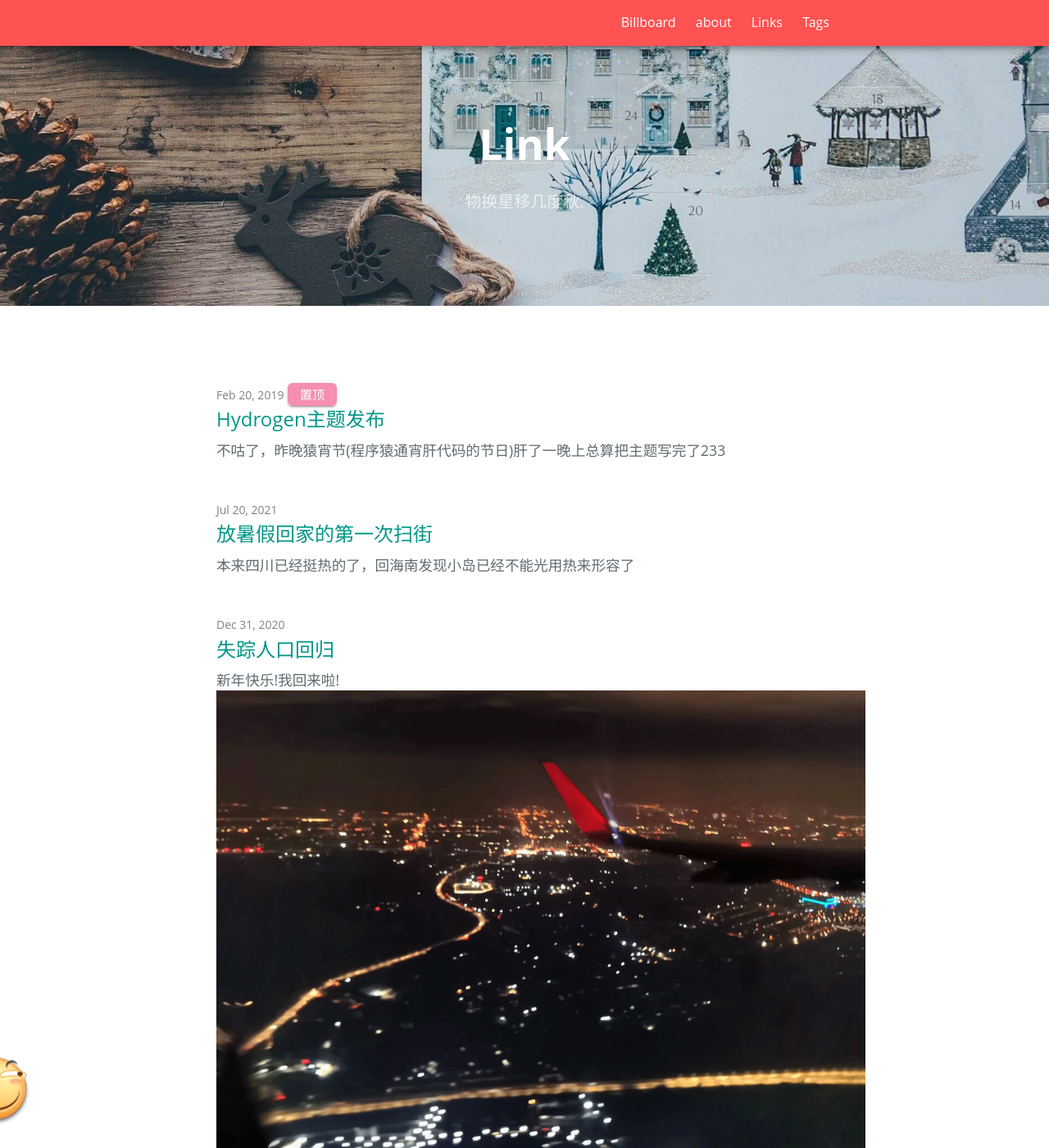
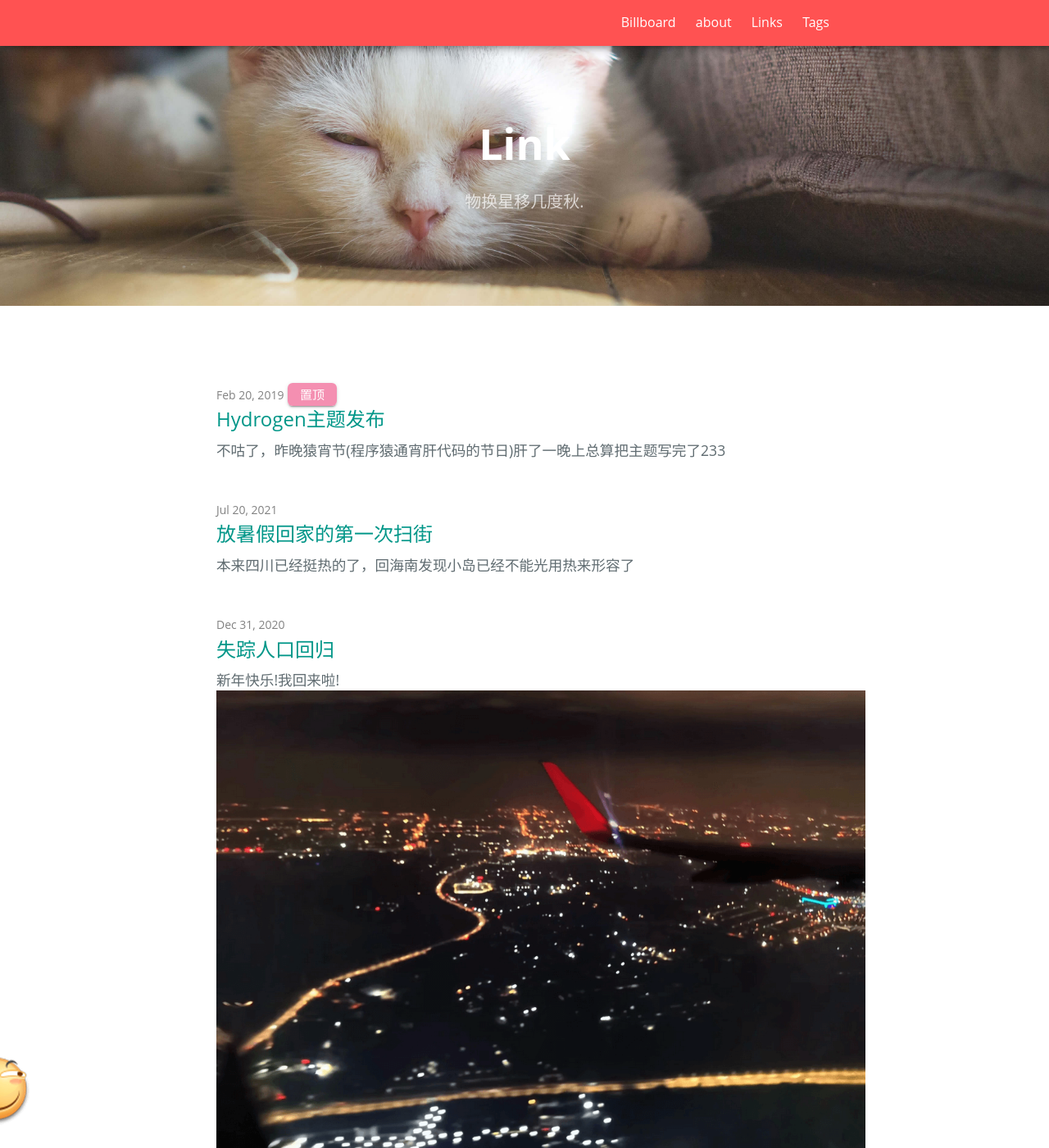
Before and after one commit to link9596/qwq, a Jekyll site: the page built from index.html, in a window 1280 px wide and 1400 px high. Shown: the whole window at 82% size. Built offline with Jekyll 4.4.1, drawn with Linux system fonts in a browser that asks for light colours; emoji names are drawn with the system emoji font; some web fonts are replaced; the list of posts is cut into pages by our own code; comment, search, counter and statistics services are not loaded.

Commit message:
换背景图

```diff
--- a/_config.yml
+++ b/_config.yml
@@ -22,7 +22,7 @@ paginate: 8
 paginate_path: "page:num"
 
 theme_color: FF5252
-background: /theme/bkg1.png
+background: /theme/bkgcat.png
 
 # social
 author: "Link"
```
